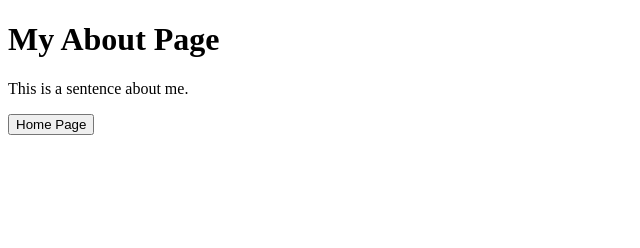
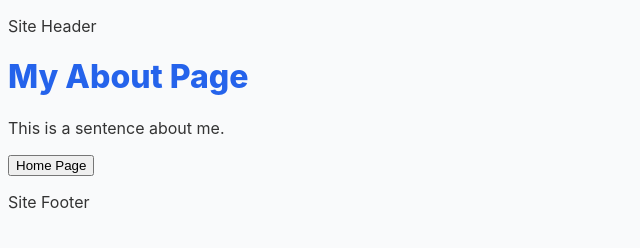
Before and after one commit to bladexr8/my-first-gatsby-project, a Gatsby site: page /about in a window 1280 px wide. Shown: the whole page, without its empty margins (0-640 px from the left). Built offline with nearby package versions, Linux system fonts and the light colour scheme; Gatsby itself is replaced by a stand-in of ours.

Commit message:
completed Chapter 2

```diff
--- a/gatsby-browser.js
+++ b/gatsby-browser.js
@@ -0,0 +1,2 @@
+// global CSS Styles
+import "./src/styles/global.css"
--- /dev/null
+++ b/src/components/layouts/Footer.js
@@ -0,0 +1,7 @@
+import React from "react"
+const Footer = () => (
+  <footer>
+    <p>Site Footer</p>
+  </footer>
+)
+export default Footer
--- /dev/null
+++ b/src/components/layouts/Header.js
@@ -0,0 +1,7 @@
+import React from "react"
+const Header = () => (
+  <header>
+    <p>Site Header</p>
+  </header>
+)
+export default Header
--- /dev/null
+++ b/src/components/layouts/Layout.js
@@ -0,0 +1,15 @@
+import React from "react"
+import Footer from './Footer'
+import Header from './Header'
+
+const Layout = ({children}) => (
+  <div>
+    <Header />
+    <main>
+      {children}
+    </main>
+    <Footer />
+  </div>
+)
+
+export default Layout
--- a/src/pages/404.js
+++ b/src/pages/404.js
@@ -1,13 +1,14 @@
 import GatsbyLink from 'gatsby-link'
 import React from 'react'
+import Layout from '../components/layouts/Layout'
 
 const NotFound = () => {
   return (
-    <div>
+    <Layout>
       <h1>Oh no!</h1>
       <p>The page you were looking for does not exist!.</p>
       <GatsbyLink to='/'>Take me home</GatsbyLink>
-    </div>
+    </Layout>
   )
 }
 
--- a/src/pages/about.js
+++ b/src/pages/about.js
@@ -1,18 +1,19 @@
 import React from 'react'
 import { navigate } from 'gatsby'
+import Layout from '../components/layouts/Layout'
 
 const About = () => {
   const triggerNavigation = () => {
     navigate('/')
   }
   return (
-    <div>
+    <Layout>
       <h1>My About Page</h1>
       <p>This is a sentence about me.</p>
       <button onClick={() => triggerNavigation()}>
         Home Page
       </button>
-    </div>
+    </Layout>
   )
 }
 
--- /dev/null
+++ b/src/styles/global.css
@@ -0,0 +1,18 @@
+html {
+  background-color: #f9fafb;
+  font-family: -apple-system, "Segoe UI", Roboto,
+    Helvetica, Arial, sans-serif,
+    "Apple Color Emoji", "Segoe UI Emoji", "Segoe UI Symbol";
+}
+h1 {
+  color: #2563eb;
+  size: 6rem;
+  font-weight: 800;
+}
+p {
+  color: #333333;
+}
+a {
+  color: #059669;
+  text-decoration: underline;
+}
```
Also changed, not shown: src/pages/index.js (+17 -9 lines).
